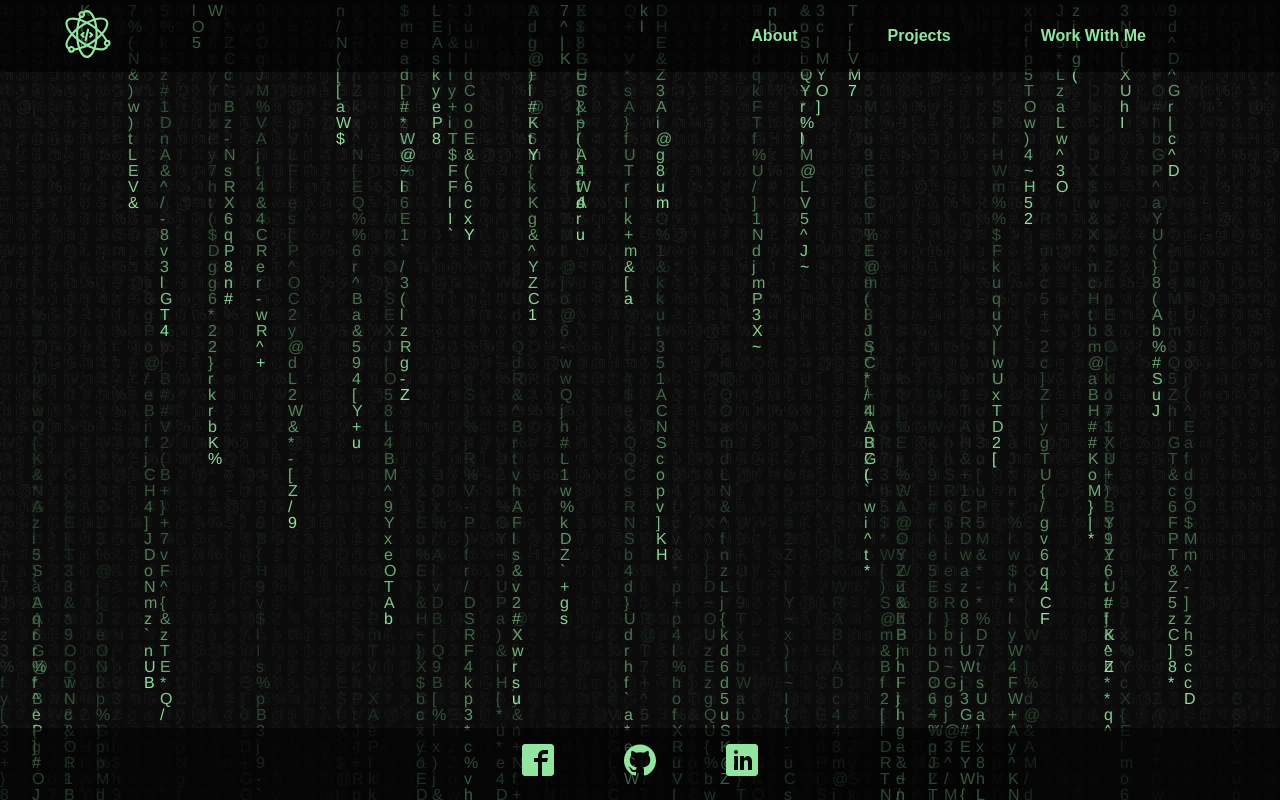
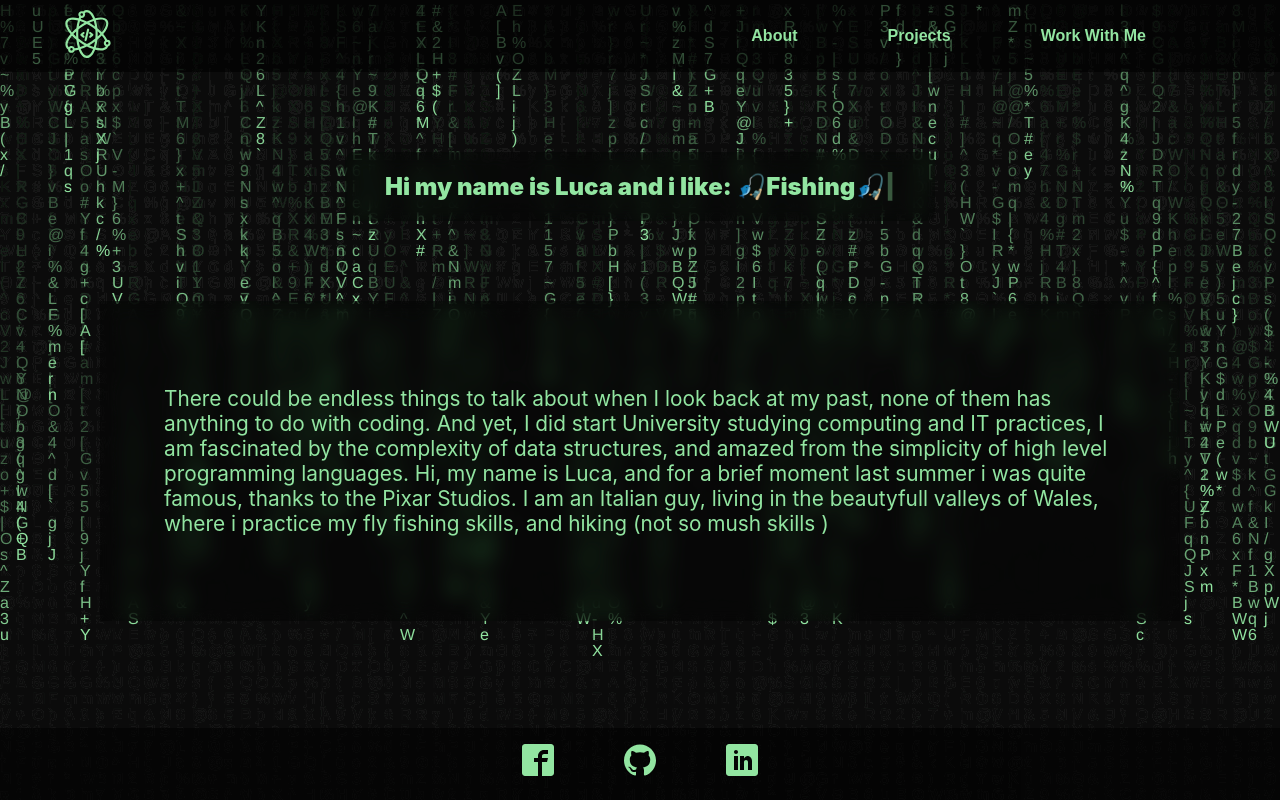
Before and after one commit to Lukasxs93/Portfolio, a React (Create React App) app in the folder my-portfolio/: page / in a window 1280 px wide. Built offline with nearby package versions, Linux system fonts and the light colour scheme.

Commit message:
small changes

```diff
--- a/my-portfolio/package.json
+++ b/my-portfolio/package.json
@@ -6,6 +6,7 @@
     "@testing-library/jest-dom": "^5.16.5",
     "@testing-library/react": "^13.3.0",
     "@testing-library/user-event": "^13.5.0",
+    "netlify": "^12.0.1",
     "react": "^18.2.0",
     "react-dom": "^18.2.0",
     "react-icons": "^4.4.0",
--- a/my-portfolio/src/App.css
+++ b/my-portfolio/src/App.css
@@ -1,69 +1,68 @@
-html{
+html {
 	font-size: 16;
 }
 
-a{
+a {
 	cursor: pointer;
 }
 
-#c{
-  position:fixed;
+#c {
+	position: fixed;
 	z-index: -1;
-
 }
 
 header {
-  display:flex;
+	display: flex;
 	justify-content: space-between;
 	height: 4.5rem;
 	align-items: center;
 	background-color: rgba(0, 0, 0, 0.589);
 	padding: 0 5%;
 }
-.brandLogo{
+.brandLogo {
 	fill: #92e5a1;
-  height:3rem;
-  width:3rem;
+	height: 3rem;
+	width: 3rem;
 }
-.brandLogo:hover{
-  fill:yellow;
+.brandLogo:hover {
+	fill: yellow;
 }
 
-.navigationLinksContainer{
-  display:flex;
+.navigationLinksContainer {
+	display: flex;
 	justify-content: space-around;
 	list-style: none;
 }
-.navigationLinksContainer>li{
+.navigationLinksContainer > li {
 	margin-right: 50px;
 }
 
-.navigationLinksContainer>li>button{
-  padding:10px 20px;
-  background-color: rgba(0, 0, 0, 0.0);
-  color:#92e5a1;
+.navigationLinksContainer > li > button {
+	padding: 10px 20px;
+	background-color: rgba(0, 0, 0, 0);
+	color: #92e5a1;
 	border: none;
 	border-radius: 5px;
 	font-size: 1rem;
 	font-weight: 900;
 }
-.navigationLinksContainer>li>button:hover{
-  background-color:rgba(0, 0, 0, 0.8) ;
-  border:1px solid yellow;
-  padding:9px 19px;
+.navigationLinksContainer > li > button:hover {
+	background-color: rgba(0, 0, 0, 0.8);
+	border: 1px solid yellow;
+	padding: 9px 19px;
 	cursor: pointer;
 }
-.navigationLinksContainer>li>button:active{
+.navigationLinksContainer > li > button:active {
 	background-color: #92e5a1;
-  color:white;
+	color: white;
 }
 
 .App-link {
 	color: #92e5a1;
 }
 
-footer{
-    position:fixed;
+footer {
+	position: fixed;
 	bottom: 0px;
 	display: flex;
 	justify-content: center;
@@ -71,26 +70,24 @@ footer{
 	width: 100%;
 	align-items: center;
 	background-color: rgba(0, 0, 0, 0.589);
-
 }
-.quickLinks{
+.quickLinks {
 	display: flex;
 	justify-content: space-around;
 	gap: 70px;
 }
-div.quickLinks>*{
-
+div.quickLinks > * {
 	font-size: 2rem;
-  color:#92e5a1;
+	color: #92e5a1;
 	cursor: pointer;
 }
-.quickLinks>*:hover{
-  color:yellow;
+.quickLinks > *:hover {
+	color: yellow;
 }
-.hero{
+.hero {
 	align-self: flex-start;
 	width: max-content;
-  margin:80px auto;
+	margin: 80px auto;
 	color: #92e5a1;
 	display: flex;
 	justify-content: center;
@@ -103,30 +100,29 @@ div.quickLinks>*{
 	backdrop-filter: blur(10px) saturate(180%);
 }
 
-.projectContainer{
+.projectContainer {
 	padding: 80px;
-  margin:40px auto;
-  display:flex;
+	margin: 40px auto;
+	display: flex;
 	flex-direction: column;
 	align-items: center;
 	margin-bottom: 40vh;
-
 }
-.projectImage{
+.projectImage {
 	max-height: 350px;
 	max-width: 400px;
 }
 
-.descriptionContainer{
+.descriptionContainer {
 	display: flex;
 	align-items: center;
-  gap:30px;
+	gap: 30px;
 }
 
-.project{
-    margin-top:40px;
+.project {
+	margin-top: 40px;
 	margin-bottom: 100px;
-    width:70%;
+	width: 70%;
 	display: flex;
 	flex-direction: column;
 	justify-content: center;
@@ -139,11 +135,16 @@ div.quickLinks>*{
 	font-weight: 600;
 	backdrop-filter: blur(10px) saturate(180%);
 }
-.projectDescription{
+.projectDescription {
 	font-family: 'helvetica';
-
 }
-
-@media screen and (max-width: 700px){
-
+.aboutContainer {
+	color: #92e5a1;
+	background-color: rgba(0, 0, 0, 0.4);
+	font-size: 1.3rem;
+	margin: 50px 100px;
+	backdrop-filter: blur(10px) saturate(180%);
+	padding: 5%;
 }
+@media screen and (max-width: 700px) {
+}
--- a/my-portfolio/src/App.js
+++ b/my-portfolio/src/App.js
@@ -5,30 +5,30 @@ import Footer from './components/Footer';
 import Hero from './components/Hero';
 import Project from './components/Project';
 import ProjectContextProvider from './context/ProjectContext';
-import { ViewContext} from "./context/ViewContext";
+import { ViewContext } from './context/ViewContext';
 import { useContext } from 'react';
-
-
+import About from './components/About';
 
 function App() {
-   const {view} = useContext(ViewContext);
+	const { view } = useContext(ViewContext);
 	console.log(view);
 	return (
-		<div className="App">
-
+		<div className='App'>
 			<Background />
 			<Header />
-        {
-          view === 'about' ? <Hero/>:<></>
-        }
+			{view === 'about' ? (
+				<>
+					<Hero />
+					<About />
+				</>
+			) : (
+				<></>
+			)}
 
 			<ProjectContextProvider>
-				{
-          view ==='projects' ? <Project/>:<></>
-        }
+				{view === 'projects' ? <Project /> : <></>}
 			</ProjectContextProvider>
 			<Footer />
-
 		</div>
 	);
 }
--- /dev/null
+++ b/my-portfolio/src/components/About.jsx
@@ -0,0 +1,15 @@
+function About() {
+    return (
+       <main className="aboutContainer">
+            <p className ="aboutDescription">
+               There could be endless things to talk about when I look back at my past, none of them has anything to do with coding.
+               And yet, I did start University studying computing and IT practices, I am fascinated by the complexity of data structures, and
+               amazed from the simplicity of high level programming languages.
+               Hi, my name is Luca, and for a brief moment last summer i was quite famous, thanks to the Pixar Studios.
+               I am an Italian guy, living in the beautyfull valleys of Wales, where i practice my fly fishing skills, and hiking (not so mush skills )
+            </p>
+        </main>
+     );
+}
+
+export default About;
--- a/my-portfolio/src/context/ViewContext.js
+++ b/my-portfolio/src/context/ViewContext.js
@@ -1,14 +1,14 @@
-import { useState, createContext } from "react";
+import { useState, createContext } from 'react';
 
 export const ViewContext = createContext();
 
-const VievContextProvider =({children})=>{
-    const [view , setView] = useState([]);
-    return(
-       <ViewContext.Provider value={{view , setView}}>
-        {children}
-       </ViewContext.Provider>
-    );
-}
+const VievContextProvider = ({ children }) => {
+	const [view, setView] = useState('about');
+	return (
+		<ViewContext.Provider value={{ view, setView }}>
+			{children}
+		</ViewContext.Provider>
+	);
+};
 
 export default VievContextProvider;
```
Also changed, not shown: 1 other file (tests, documents, lock files or other folders). Lines whose indentation alone changed are shown as unchanged.
